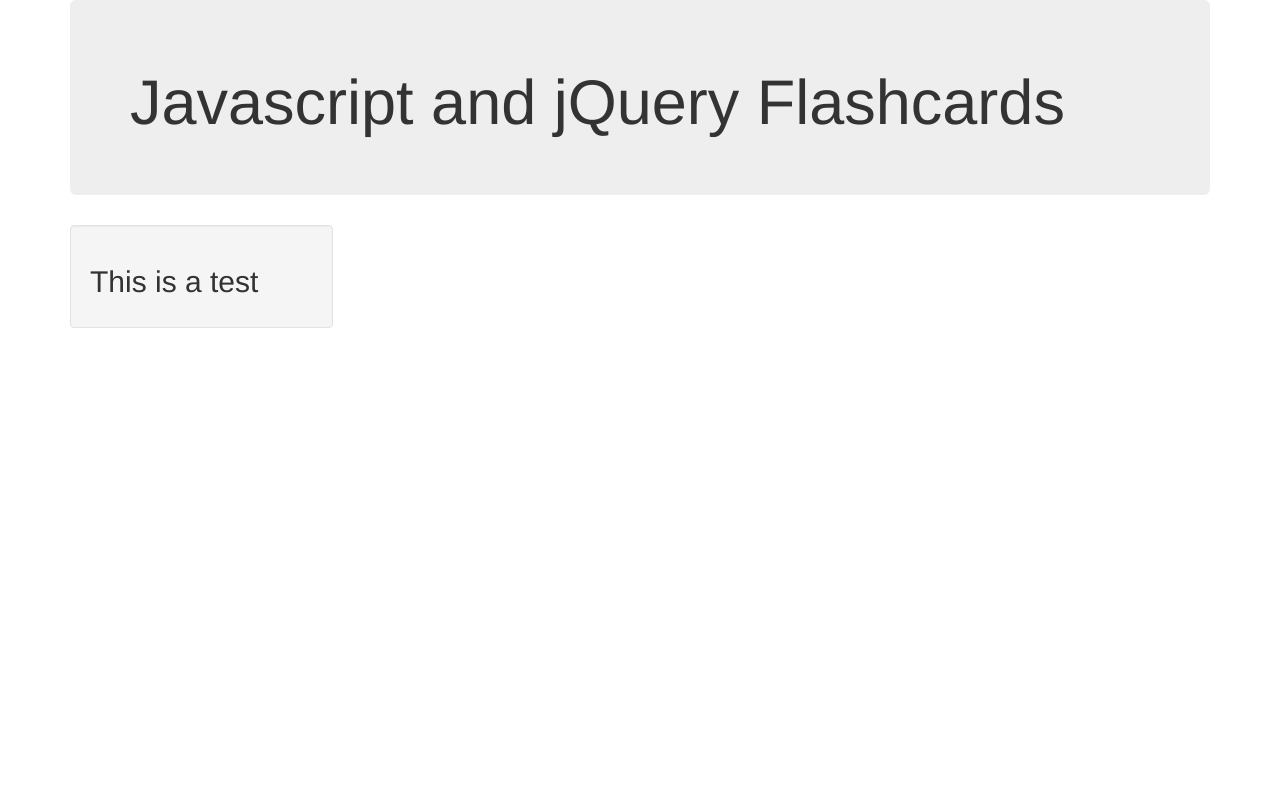
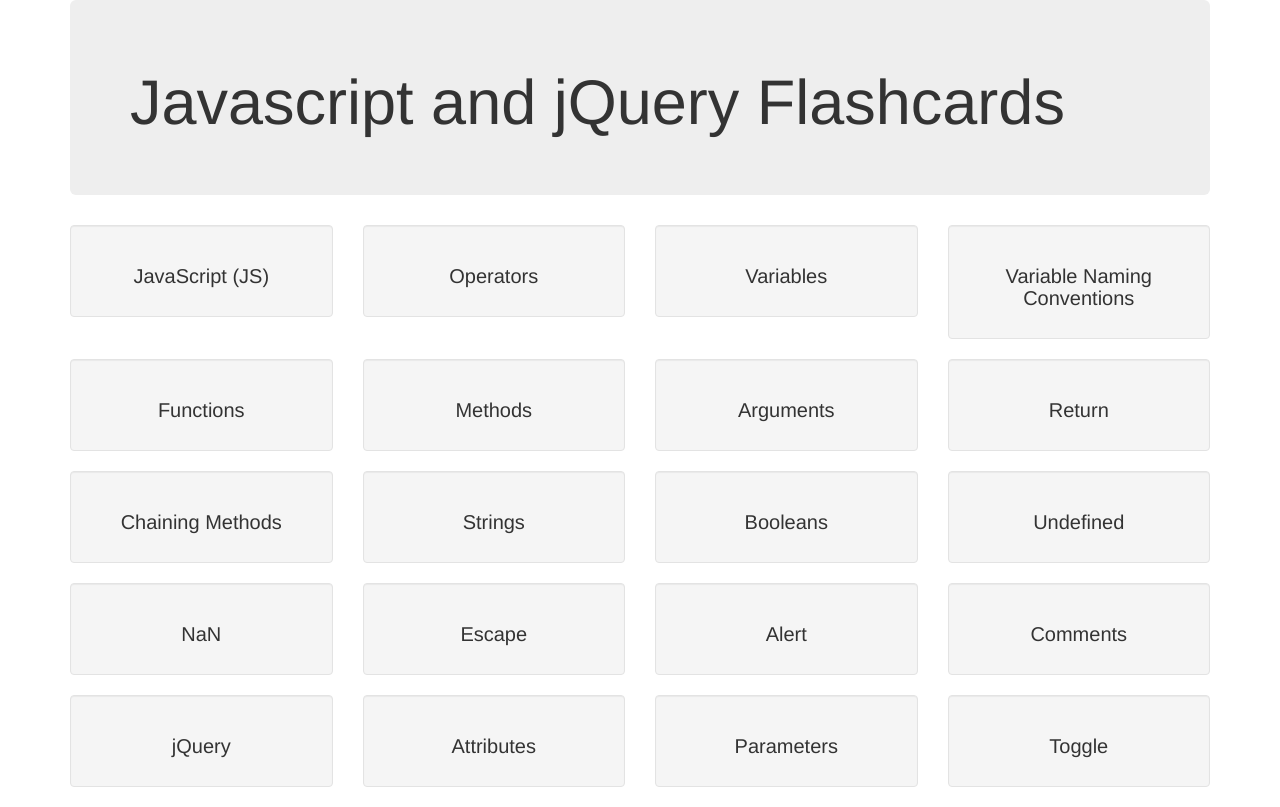
Before and after one commit to KaitlynFujihara/flashcards, a plain HTML site: page index.html in a window 1280 px wide. Drawn offline with nearby package versions, Linux system fonts and the light colour scheme.

Commit message:
add flashcard names and css styling

```diff
--- a/css/styles.css
+++ b/css/styles.css
@@ -0,0 +1,4 @@
+h2 {
+  font-size:20px;
+  text-align:center;
+}
--- a/index.html
+++ b/index.html
@@ -14,10 +14,135 @@
       <div class="row">
         <div class="col-md-3">
           <div class="well">
-            <h2>This is a test</h2>
+            <h2>JavaScript (JS)</h2>
+          </div>
+        </div>
+
+        <div class="col-md-3">
+          <div class="well">
+            <h2>Operators</h2>
+          </div>
+        </div>
+
+        <div class="col-md-3">
+          <div class="well">
+            <h2>Variables</h2>
+          </div>
+        </div>
+
+        <div class="col-md-3">
+          <div class="well">
+            <h2>Variable Naming Conventions</h2>
           </div>
         </div>
       </div>
+
+      <div class="row">
+        <div class="col-md-3">
+          <div class="well">
+            <h2>Functions</h2>
+          </div>
+        </div>
+
+        <div class="col-md-3">
+          <div class="well">
+            <h2>Methods</h2>
+          </div>
+        </div>
+
+        <div class="col-md-3">
+          <div class="well">
+            <h2>Arguments</h2>
+          </div>
+        </div>
+
+        <div class="col-md-3">
+          <div class="well">
+            <h2>Return</h2>
+          </div>
+        </div>
+      </div>
+
+      <div class="row">
+        <div class="col-md-3">
+          <div class="well">
+            <h2>Chaining Methods</h2>
+          </div>
+        </div>
+
+        <div class="col-md-3">
+          <div class="well">
+            <h2>Strings</h2>
+          </div>
+        </div>
+
+        <div class="col-md-3">
+          <div class="well">
+            <h2>Booleans</h2>
+          </div>
+        </div>
+
+        <div class="col-md-3">
+          <div class="well">
+            <h2>Undefined</h2>
+          </div>
+        </div>
+      </div>
+
+      <div class="row">
+        <div class="col-md-3">
+          <div class="well">
+            <h2>NaN</h2>
+          </div>
+        </div>
+
+        <div class="col-md-3">
+          <div class="well">
+            <h2>Escape</h2>
+          </div>
+        </div>
+
+        <div class="col-md-3">
+          <div class="well">
+            <h2>Alert</h2>
+          </div>
+        </div>
+
+        <div class="col-md-3">
+          <div class="well">
+            <h2>Comments</h2>
+          </div>
+        </div>
+      </div>
+
+      <div class="row">
+        <div class="col-md-3">
+          <div class="well">
+            <h2>jQuery</h2>
+          </div>
+        </div>
+
+        <div class="col-md-3">
+          <div class="well">
+            <h2>Attributes</h2>
+          </div>
+        </div>
+
+        <div class="col-md-3">
+          <div class="well">
+            <h2>Parameters</h2>
+          </div>
+        </div>
+
+        <div class="col-md-3">
+          <div class="well">
+            <h2>Toggle</h2>
+          </div>
+        </div>
+      </div>
+    </div>
+
+
     </div>
   <script src="js/jquery-3.2.1.js"></script>
   <script src="js/scripts.js"></script>
```
Also changed, not shown: 1 other file.
